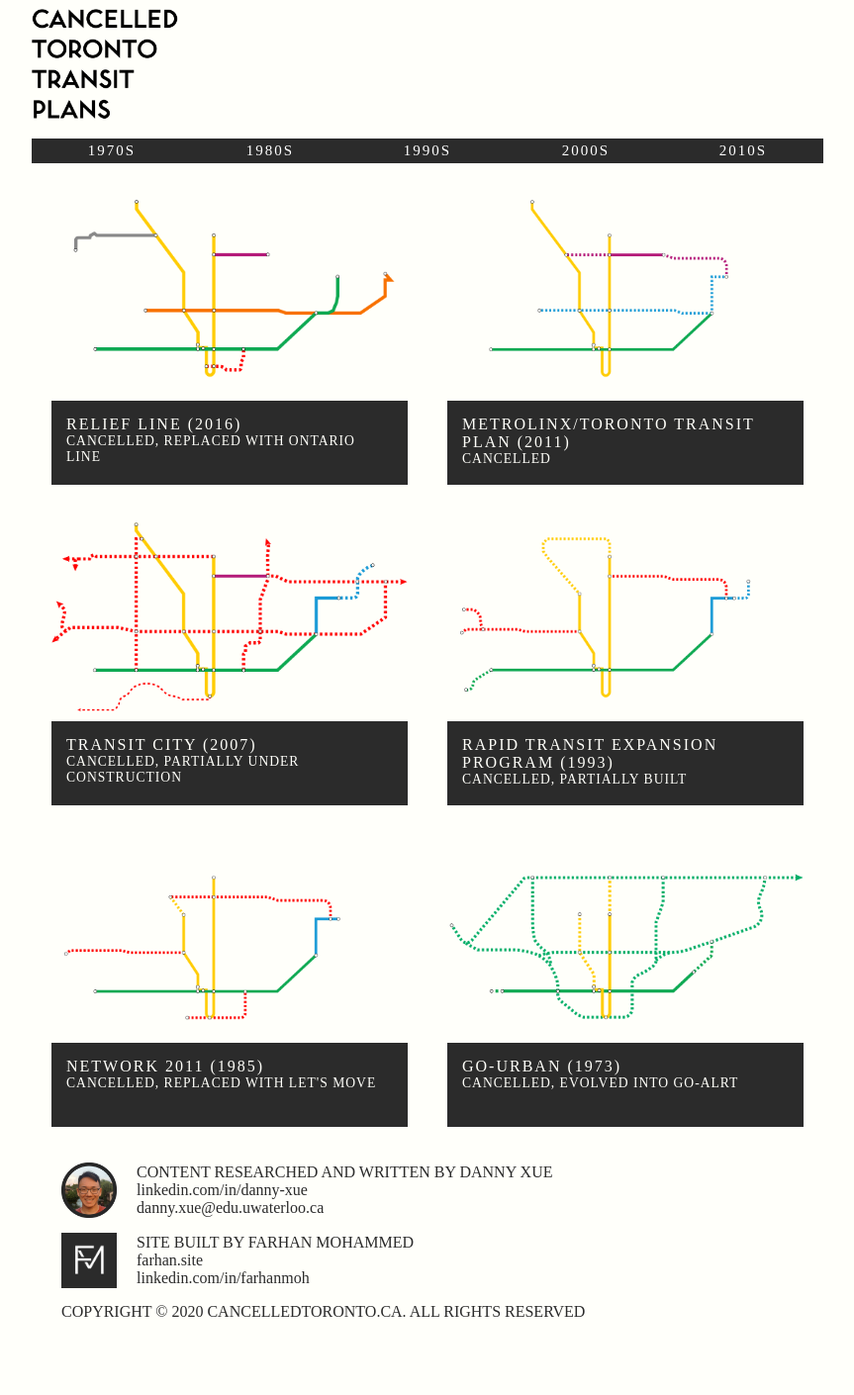
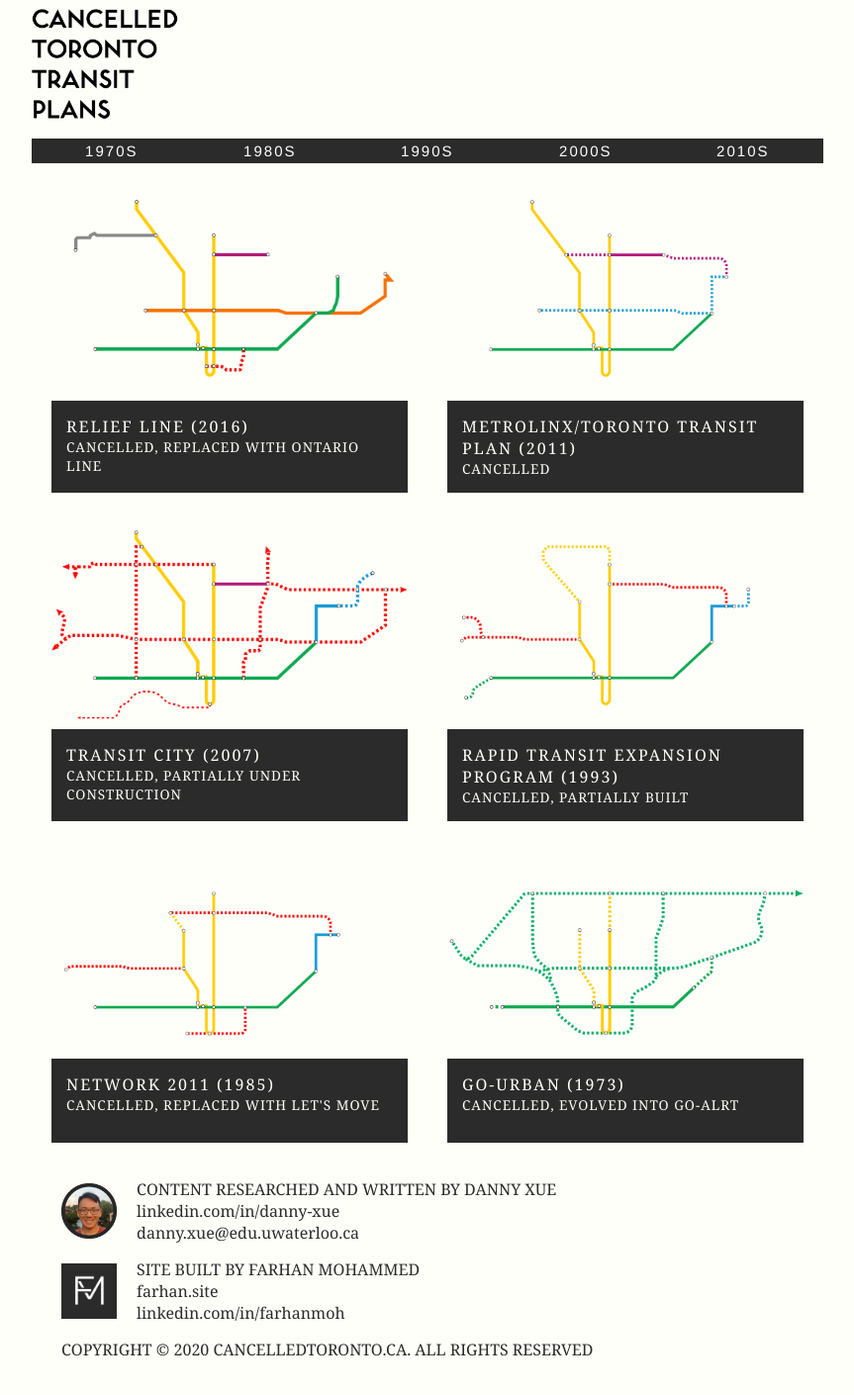
Before and after one commit to farhan-mohammed/Cancelled-Toronto, a Next.js app: page / in a window 1280 px wide. Shown: the top 1410 px of the page at 99% size, without its empty margins (208-1071 px from the left). Before the commit the page ends 1385 px from the top, so only its background shows below. Built offline with nearby package versions, Linux system fonts and the light colour scheme; a web font is replaced by a local one.

Commit message:
Update styles.css

```diff
--- a/public/styles.css
+++ b/public/styles.css
@@ -330,7 +330,8 @@
 }
 
 .hnv-li {
-  font-family: 'toronto_subway_bold';
+  font-family: 'toronto_subway_bold',
+Helvetica, sans-serif;
   letter-spacing: 2px;
   text-transform: uppercase;
   font-size: 20px;
@@ -533,7 +534,8 @@
 
 .body__text-h1 {
   margin: 0;
-  font-family: 'toronto_subway_bold';
+  font-family: 'toronto_subway_bold'
+Helvetica, sans-serif;
   letter-spacing: 2px;
   text-transform: uppercase;
 }
@@ -780,7 +782,8 @@
 }
 
 .SMI_decade {
-  font-family: 'toronto_subway_bold';
+  font-family: 'toronto_subway_bold'
+Helvetica,  sans-serif;
   letter-spacing: 2px;
   text-transform: uppercase;
   font-size: 20px;
@@ -801,7 +804,8 @@
 }
 
 .SMI_scon-list {
-  font-family: 'toronto_subway_bold';
+  font-family: 'toronto_subway_bold'
+Helvetica, sans-serif;
   letter-spacing: 2px;
   text-transform: uppercase;
   margin: 15px 0;
@@ -829,11 +833,13 @@
           align-items: center;
   font-size: 10px;
   letter-spacing: 1px;
-  font-family: 'toronto_subway_bold';
+  font-family: 'toronto_subway_bold'
+ Helvetica, sans-serif;
 }
 
 .SMI_scon-list-name {
-  font-family: 'toronto_subway_bold';
+  font-family: 'toronto_subway_bold'
+Helvetica, sans-serif;
 }
 
 .RTEPD1col2 {
@@ -870,7 +876,8 @@
 }
 
 .RTEPD1col2img_title {
-  font-family: 'toronto_subway_bold';
+  font-family: 'toronto_subway_bold'
+Helvetica, sans-serif;
   letter-spacing: 2px;
   text-transform: uppercase;
   font-size: 20px;
@@ -922,7 +929,8 @@
 }
 
 .RTEPD1col2text_img_title {
-  font-family: 'toronto_subway_bold';
+  font-family: 'toronto_subway_bold'
+Helvetica, sans-serif;
   letter-spacing: 2px;
   text-transform: uppercase;
   font-size: 20px;
@@ -1046,7 +1054,8 @@
 }
 
 .imgLefttextRigtBelow_text-right_h1 {
-  font-family: 'toronto_subway_bold';
+  font-family: 'toronto_subway_bold'
+Helvetica, sans-serif;
   letter-spacing: 2px;
   text-transform: uppercase;
   font-size: 20px;
@@ -1119,7 +1128,8 @@
 }
 
 .subway-font {
-  font-family: 'toronto_subway_bold';
+  font-family: 'toronto_subway_bold'
+Helvetica, sans-serif;
   letter-spacing: 2px;
   text-transform: uppercase;
 }
@@ -1167,7 +1177,8 @@
 
 .ft-ptf_text {
   margin-left: 20px;
-  font-family: 'toronto_subway_bold';
+  font-family: 'toronto_subway_bold'
+Helvetica, sans-serif;
 }
 
 .ft-ptf_text > div {
@@ -1183,7 +1194,8 @@
 }
 
 .ft-cp {
-  font-family: 'toronto_subway_bold';
+  font-family: 'toronto_subway_bold'
+Helvetica, sans-serif;
   text-transform: uppercase;
   width: -webkit-fit-content;
   width: -moz-fit-content;
@@ -1268,13 +1280,15 @@
 }
 
 .homepage-item__text-title {
-  font-family: 'toronto_subway_bold';
+  font-family: 'toronto_subway_bold'
+Helvetica, sans-serif;
   letter-spacing: 2px;
   text-transform: uppercase;
 }
 
 .homepage-item__text-subtitle {
-  font-family: 'toronto_subway_bold';
+  font-family: 'toronto_subway_bold'
+Helvetica, sans-serif;
   letter-spacing: 2px;
   text-transform: uppercase;
   letter-spacing: 1px;
@@ -1463,7 +1477,8 @@
 }
 
 .WC-item_ct {
-  font-family: 'toronto_subway_bold';
+  font-family: 'toronto_subway_bold'
+Helvetica, sans-serif;
   letter-spacing: 2px;
   text-transform: uppercase;
   font-size: 22.5px;
@@ -1471,7 +1486,8 @@
 }
 
 .WC-item_mt {
-  font-family: 'toronto_subway_bold';
+  font-family: 'toronto_subway_bold'
+Helvetica, sans-serif;
   letter-spacing: 2px;
   text-transform: uppercase;
   font-size: 22.5px;
@@ -1481,7 +1497,8 @@
 }
 
 .WC-item_mst {
-  font-family: 'toronto_subway_bold';
+  font-family: 'toronto_subway_bold'
+Helvetica, sans-serif;
   letter-spacing: 2px;
   text-transform: uppercase;
   font-size: 17.5px;
```
